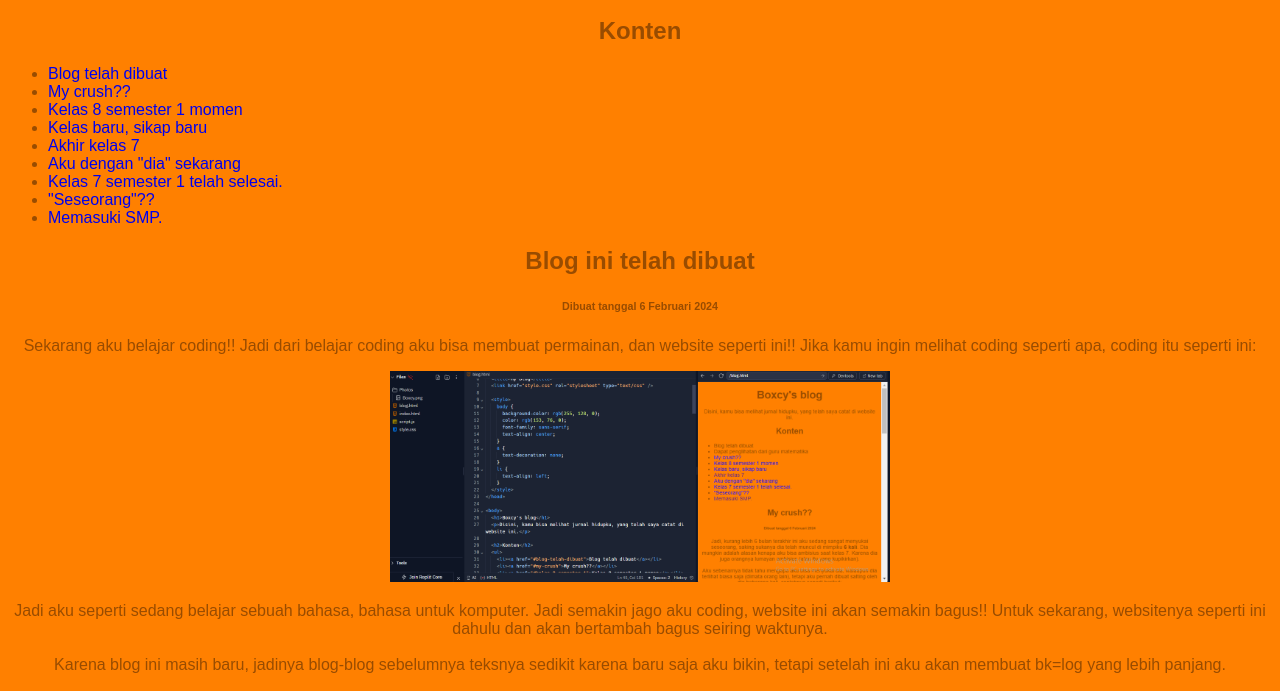
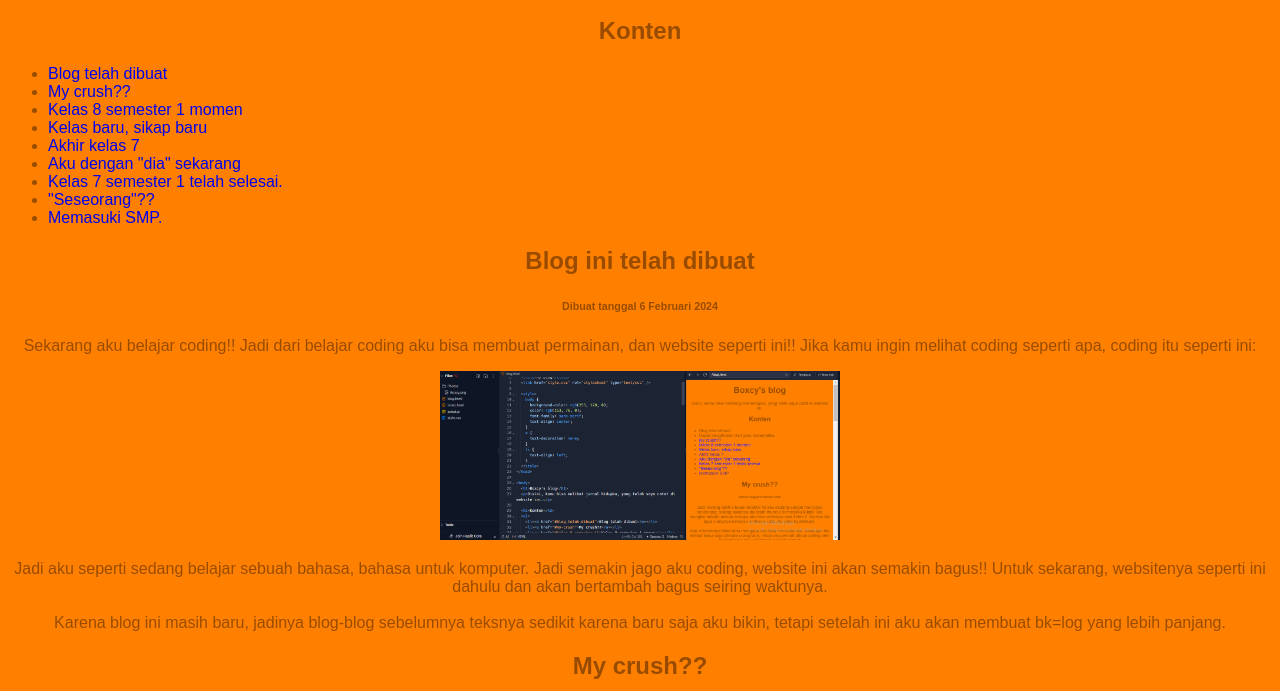
Before and after one commit to Boxcyy/Boxcyy.github.io, a plain HTML site: page blog.html in a window 1280 px wide. Shown: the part 101-792 px from the top of the page. Drawn offline with Linux system fonts and the light colour scheme.

Commit message:
Update blog.html

```diff
--- a/blog.html
+++ b/blog.html
@@ -47,7 +47,7 @@
   <p>
     Sekarang aku belajar coding!! Jadi dari belajar coding aku bisa membuat permainan, dan website seperti ini!! Jika kamu ingin melihat coding seperti apa, coding itu seperti ini:
   </p>
-  <img src="Photos/coding-screenshot.png" width="500" alt="Screenshot dari coding">
+  <img src="Photos/coding-screenshot.png" width="400" alt="Screenshot dari coding">
 <p>Jadi aku seperti sedang belajar sebuah bahasa, bahasa untuk komputer. Jadi semakin jago aku coding, website ini akan semakin bagus!! Untuk sekarang, websitenya seperti ini dahulu dan akan bertambah bagus seiring waktunya.<br><br>
 Karena blog ini masih baru, jadinya blog-blog sebelumnya teksnya sedikit karena baru saja aku bikin, tetapi setelah ini aku akan membuat bk=log yang lebih panjang.</p>
 
```
